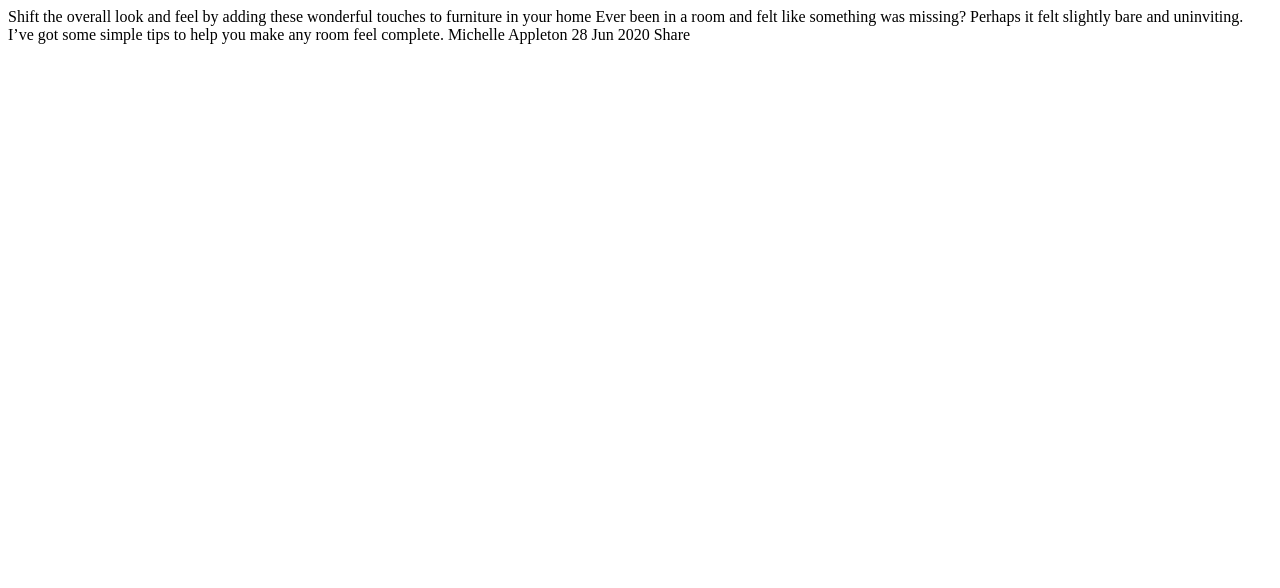
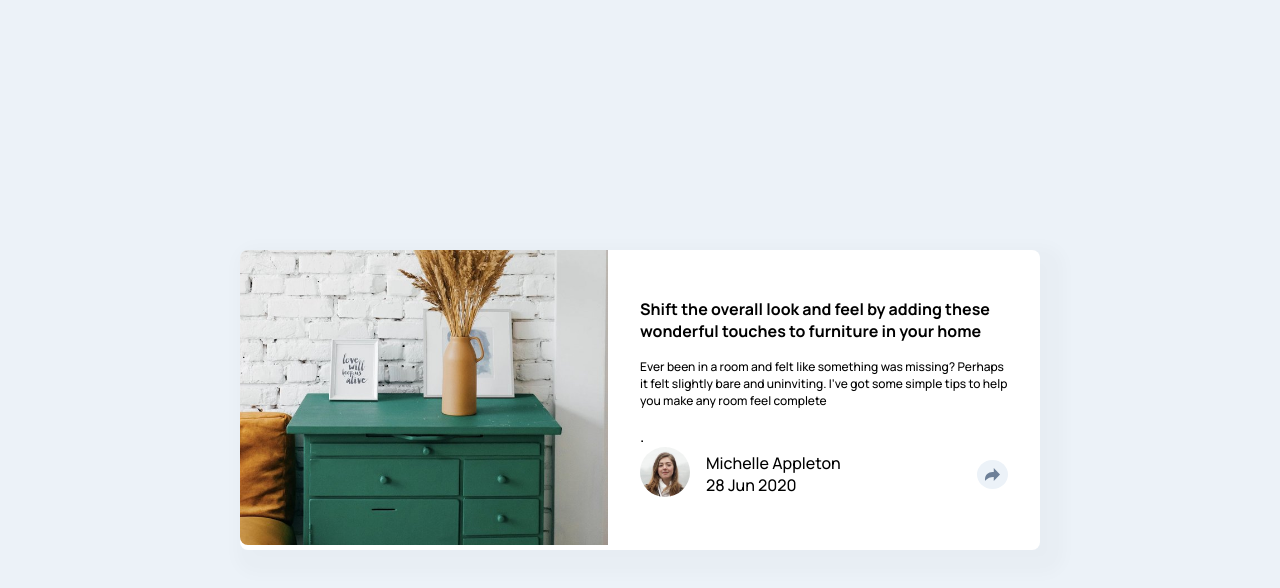
Before and after one commit to TomTwig/article-preview-component, a plain HTML site: page index.html in a window 1280 px wide. Drawn offline with Linux system fonts and the light colour scheme.

Commit message:
add basic html css desktop

```diff
--- a/index.html
+++ b/index.html
@@ -7,22 +7,59 @@
   <link rel="icon" type="image/png" sizes="32x32" href="./images/favicon-32x32.png">
 
   <title>Frontend Mentor | Article preview component</title>
+  <link rel="stylesheet" href="style.css">
 
 
 </head>
 <body>
+<div class="card">
 
-  Shift the overall look and feel by adding these wonderful
-  touches to furniture in your home
+  <div class="card__picture">
+    <div>
+      <img src="images/drawers.jpg" alt="stock">
+    </div>
+  </div>
+<div class="card__content">
+  <div class="card__content__info">
 
-  Ever been in a room and felt like something was missing? Perhaps
-  it felt slightly bare and uninviting. I’ve got some simple tips
-  to help you make any room feel complete.
 
-  Michelle Appleton
-  28 Jun 2020
+  <h1>Shift the overall look and feel by adding these wonderful
+    touches to furniture in your home</h1>
 
-  Share
+  <p>Ever been in a room and felt like something was missing? Perhaps
+    it felt slightly bare and uninviting. I’ve got some simple tips
+    to help you make any room feel complete</p>.
+
+  </div>
+
+<div>
+<div class="card__content__profile__container">
+<div  class="card__content__profile">
+
+  <div>
+    <img src="images/avatar-michelle.jpg" alt="profile">
+  </div>
+
+  <div>
+    <p>Michelle Appleton</p>
+    <p>28 Jun 2020</p>
+  </div>
+
+</div>
+
+<div id="arrow" class="arrow">
+  <img src="images/icon-share.svg"  alt="arrow">
+</div>
+
+</div>
+
+</div>
+
+
+</div>
+
+
+</div>
   <script src="main.js"></script>
 </body>
 </html>
--- a/style.css
+++ b/style.css
@@ -16,7 +16,8 @@
 }
 
 img{
-    width: 100%;
+ width: 100%;
+ height: auto
 }
 
 
@@ -25,4 +26,71 @@ body{
     justify-content: center;
     align-items: center;
     height: 100vh;
+    background-color: var(--color-lightGrayishBlue);
+    font-family: var(--font-fontFamily-manrope-sansSerif);
+
 }
+
+.card{
+    width: 800px;
+    display: flex;
+    background-color:white;
+    align-items: center;
+    border-radius: .5em;
+    box-shadow: 10px 10px 15px 15px rgba(0, 0, 0, .02) ;
+}
+
+.card__picture{
+    flex: 1;
+}
+
+.card__picture img{
+    border-radius:.5em 0 0 .5em;
+
+}
+
+.card__content{
+display: flex;
+flex-direction: column;
+padding: 2em;
+flex: 1;
+
+}
+
+.card__content__info{
+    display: flex;
+    flex-direction: column;
+    gap: 1em;
+}
+
+.card__content__info h1{
+    font-size: 1rem;
+}
+.card__content__info p{
+    font-size: 12px;
+}
+
+.card__content__profile{
+    display: flex;
+    gap: 1em;
+    align-items: center;
+
+}
+.card__content__profile__container{
+    display: flex;
+    align-items: center;
+    justify-content: space-between;
+
+}
+.card__content__profile img{
+    width: 50px;
+    border-radius: 50%;
+
+}
+
+.arrow{
+    background-color: var(--color-lightGrayishBlue);
+    border-radius: 50%;
+    padding: .5em .5em;
+    display: flex;
+}
```
